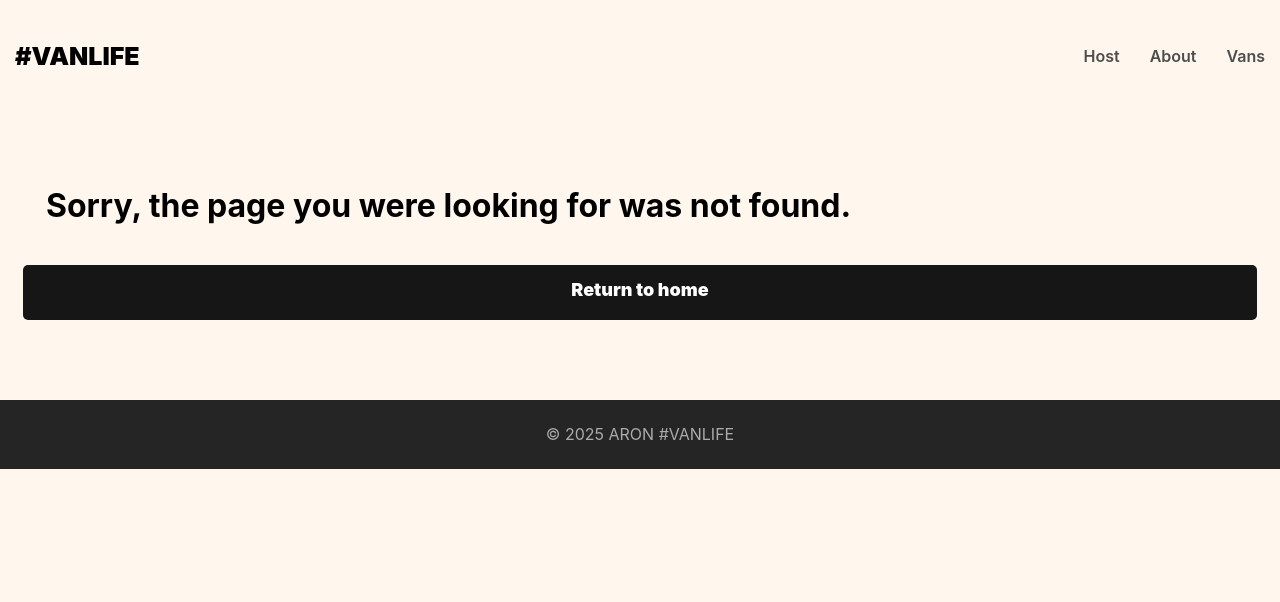
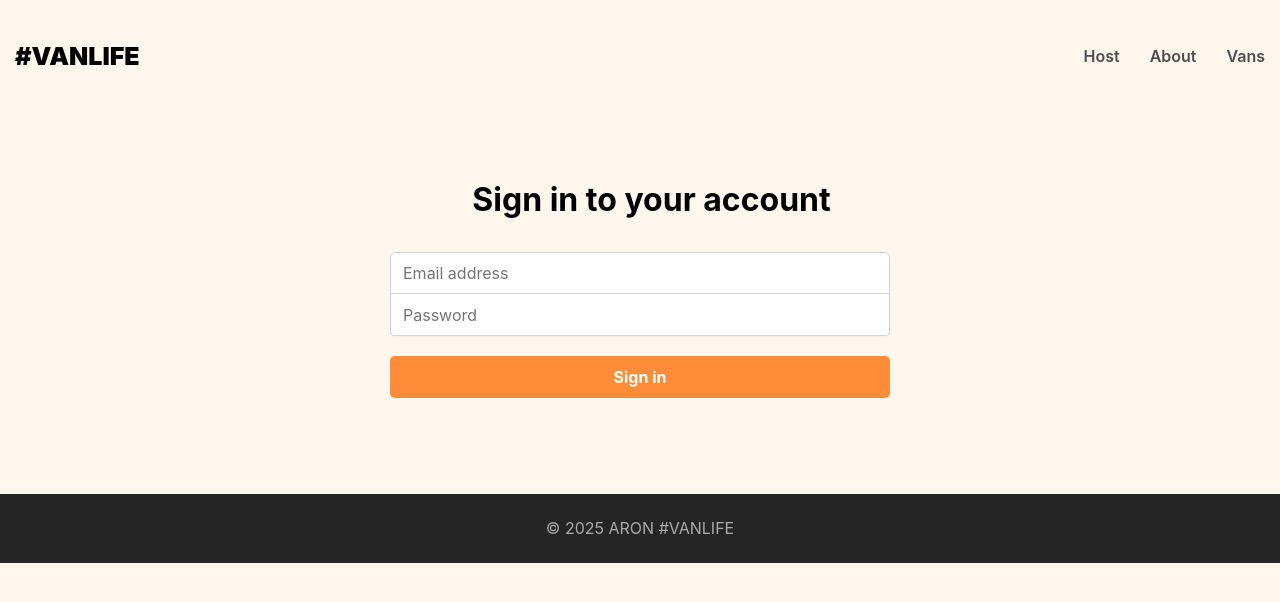
Before and after one commit to arongu321/VanReactRouter, a React (Vite) app: page /login in a window 1280 px wide. Before the commit this address had no page. Shown: the top 602 px of the page. Built offline with nearby package versions, Linux system fonts and the light colour scheme; what miragejs would draw is missing.

Commit message:
Added login page

```diff
--- a/App.jsx
+++ b/App.jsx
@@ -14,7 +14,8 @@ import HostVanDetails from './pages/Host/HostVanDetails';
 import HostVanPhotos from './pages/Host/HostVanPhotos';
 import HostVanPricing from './pages/Host/HostVanPricing';
 import HostVanInfo from './pages/Host/HostVanInfo';
-import NotFound from './components/NotFound';
+import NotFound from './pages/NotFound';
+import Login from './pages/Login';
 
 import './server';
 
@@ -27,6 +28,7 @@ export default function App() {
                     <Route path="/about" element={<About />} />
                     <Route path="/vans" element={<Vans />} />
                     <Route path="/vans/:vanId" element={<VanDetails />} />
+                    <Route path="/login" element={<Login />} />
                     <Route path="host" element={<HostLayout />}>
                         <Route index element={<Dashboard />} />
                         <Route path="income" element={<Income />} />
--- a/index.css
+++ b/index.css
@@ -498,3 +498,56 @@ div.not-found-container > a {
     text-align: center;
     border-radius: 5px;
 }
+
+/* Login page */
+div.login-container {
+    display: flex;
+    flex-direction: column;
+    align-items: center;
+    padding-inline: 23px;
+    margin-top: 55px;
+}
+
+div.login-container > h1 {
+    line-height: 24px;
+    margin-bottom: 40px;
+}
+
+div.login-container > form.login-form {
+    display: flex;
+    flex-direction: column;
+    width: 100%;
+    max-width: 500px;
+}
+
+div.login-container > form.login-form > input {
+    height: 42px;
+    border: 1px solid rgba(209, 213, 219);
+    text-indent: 10px;
+    box-shadow: 0px 1px 2px rgba(0, 0, 0, 0.05);
+    font-weight: 400;
+}
+
+div.login-container > form.login-form > input:first-of-type {
+    border-radius: 5px 5px 0px 0px; /* Top border radius */
+}
+
+div.login-container > form.login-form > input:last-of-type {
+    border-radius: 0px 0px 5px 5px; /* Bottom border radius */
+    border-top: none;
+}
+
+div.login-container > form.login-form > input:focus {
+    outline: none;
+}
+
+div.login-container > form.login-form > button {
+    background-color: var(--orange);
+    color: var(--white);
+    font-weight: 700;
+    border: none;
+    border-radius: 5px;
+    height: 42px;
+    cursor: pointer;
+    margin-top: 20px;
+}
--- /dev/null
+++ b/pages/Login.jsx
@@ -0,0 +1,46 @@
+import React from 'react';
+
+export default function Login() {
+    const [loginFormData, setLoginFormData] = React.useState({
+        email: '',
+        password: '',
+    });
+
+    function handleSubmit(e) {
+        e.preventDefault();
+        console.log(loginFormData);
+    }
+
+    function handleChange(e) {
+        const { name, value } = e.target;
+        setLoginFormData((prevFormData) => ({
+            ...prevFormData,
+            [name]: value,
+        }));
+    }
+
+    return (
+        <div className="login-container">
+            <h1>Sign in to your account</h1>
+            <form onSubmit={handleSubmit} className="login-form">
+                <input
+                    type="email"
+                    id="email"
+                    name="email"
+                    value={loginFormData.email}
+                    onChange={handleChange}
+                    placeholder="Email address"
+                />
+                <input
+                    type="password"
+                    id="password"
+                    name="password"
+                    value={loginFormData.password}
+                    onChange={handleChange}
+                    placeholder="Password"
+                />
+                <button type="submit">Sign in</button>
+            </form>
+        </div>
+    );
+}
```
Also changed, not shown: pages/NotFound.jsx (renamed from components/NotFound.jsx).
